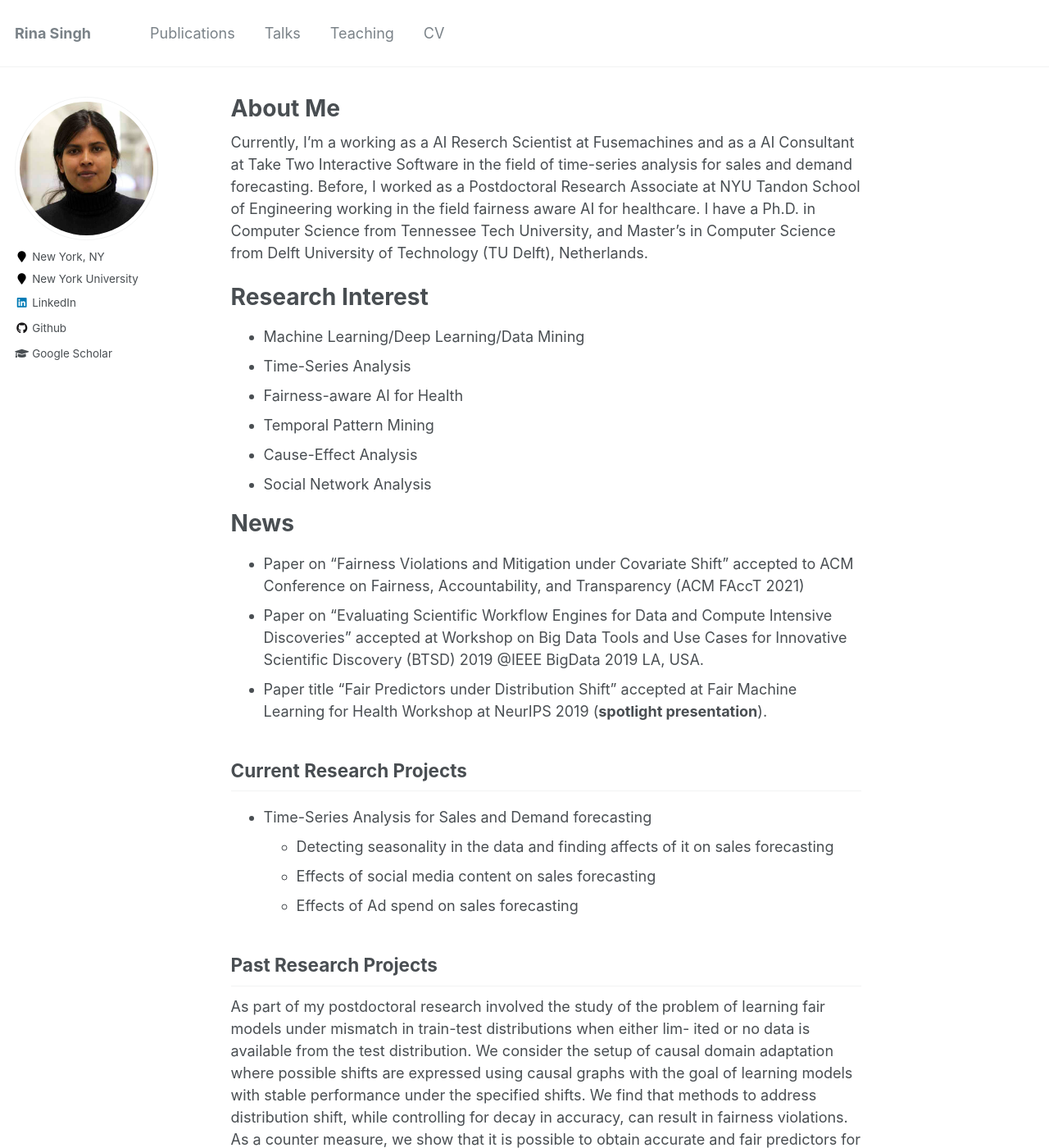
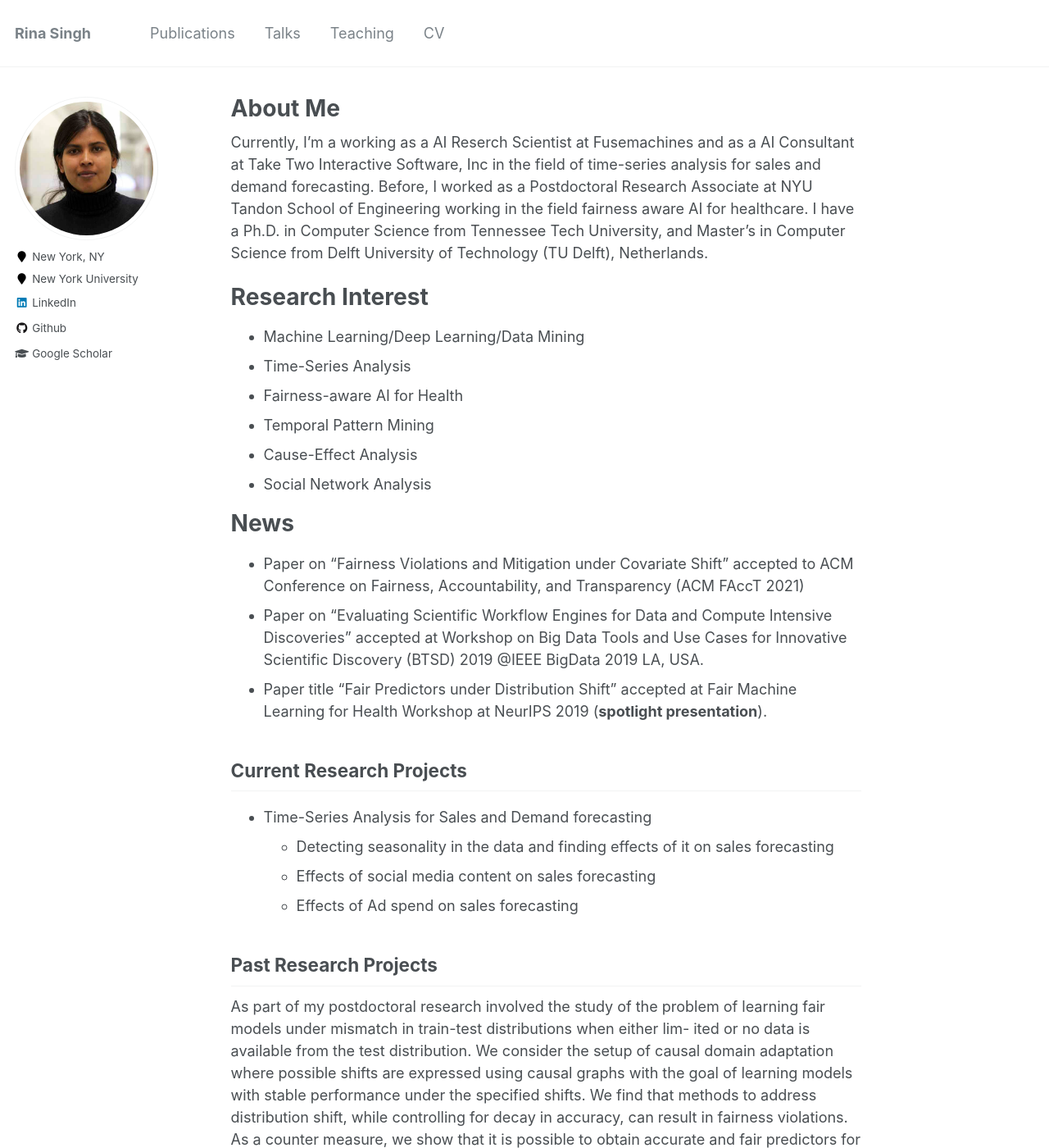
Before and after one commit to rsingh43/rsingh43.github.io, a Jekyll site: the page built from _pages/about.md, in a window 1280 px wide and 1400 px high. Shown: the whole window at 82% size. Built offline with Jekyll 4.4.1, drawn with Linux system fonts in a browser that asks for light colours.

Commit message:
Update about.md

```diff
--- a/_pages/about.md
+++ b/_pages/about.md
@@ -7,7 +7,7 @@ redirect_from:
   - /about/
   - /about.html
 ---
-Currently, I'm a working as a AI Reserch Scientist at Fusemachines and as a AI Consultant at Take Two Interactive Software in the field of time-series analysis for sales and demand forecasting. Before, I worked as a Postdoctoral Research Associate at NYU Tandon School of Engineering working in the field fairness aware AI for healthcare. I have a Ph.D. in Computer Science from Tennessee Tech University, and Master’s in Computer Science from Delft University of Technology (TU Delft), Netherlands.
+Currently, I'm a working as a AI Reserch Scientist at Fusemachines and as a AI Consultant at Take Two Interactive Software, Inc in the field of time-series analysis for sales and demand forecasting. Before, I worked as a Postdoctoral Research Associate at NYU Tandon School of Engineering working in the field fairness aware AI for healthcare. I have a Ph.D. in Computer Science from Tennessee Tech University, and Master’s in Computer Science from Delft University of Technology (TU Delft), Netherlands.
 
 <!--Currently, I'm a Postdoctoral Research Associate at [NYU Tandon School of Engineering](https://engineering.nyu.edu/), under the supervision of [Prof. Rumi Chunara](https://rumichunara.github.io/). Before, I worked as a Research Assistant at Tennessee Tech University, under the supervision of [Prof. Doug Talbert](https://users.csc.tntech.edu/~dtalbert/). I have a Ph.D. in Computer Science from Tennessee Tech University, Master’s in Computer Science from Delft University of Technology (TU Delft), Netherlands, and a B.E. in Software Engineering from Nepal College of Information Technology.-->
 
@@ -29,7 +29,7 @@ News
 Current Research Projects
 ------
 * Time-Series Analysis for Sales and Demand forecasting
-   * Detecting seasonality in the data and finding affects of it on sales forecasting
+   * Detecting seasonality in the data and finding effects of it on sales forecasting
    * Effects of social media content on sales forecasting
    * Effects of Ad spend on sales forecasting
 
```
